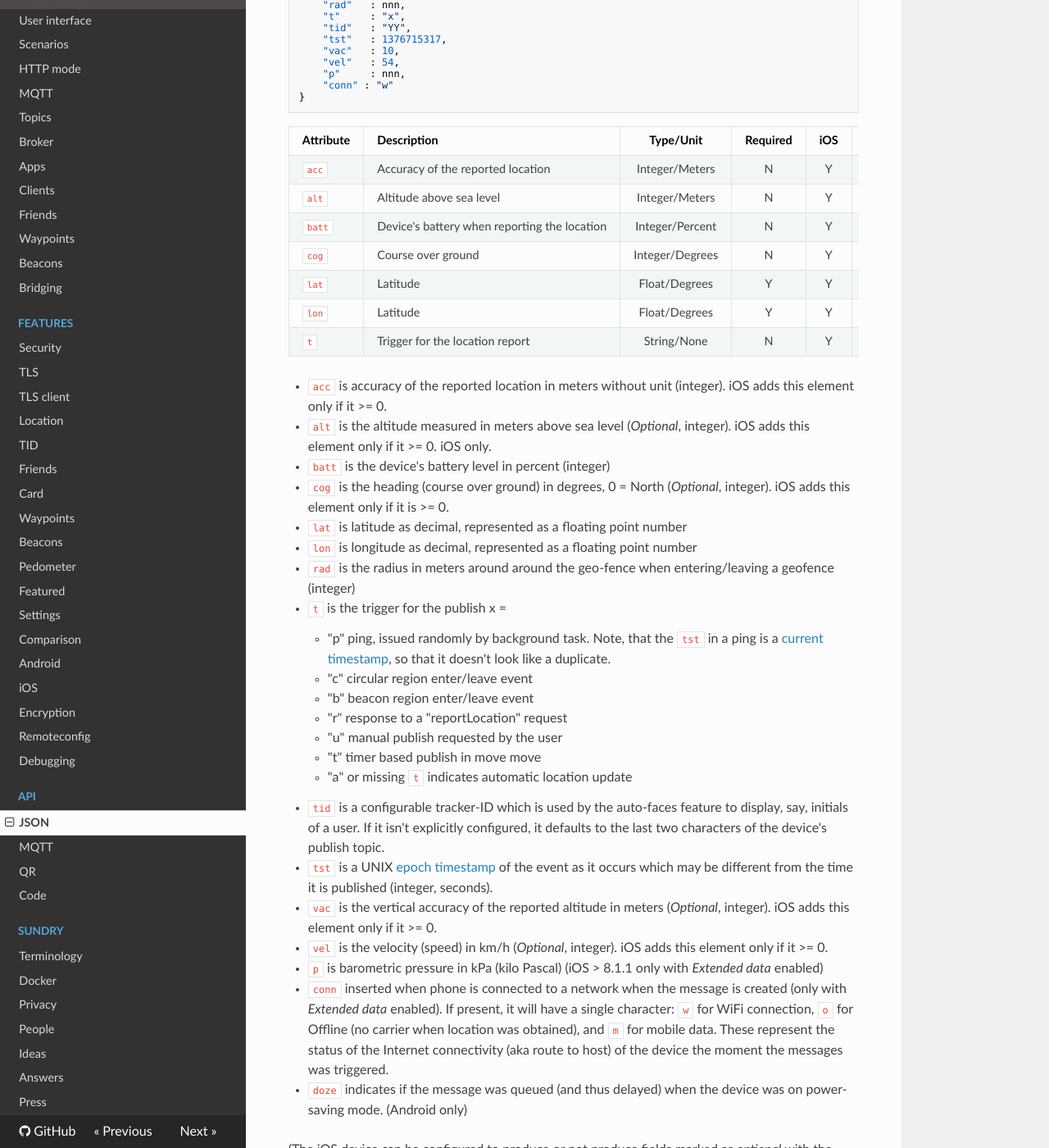
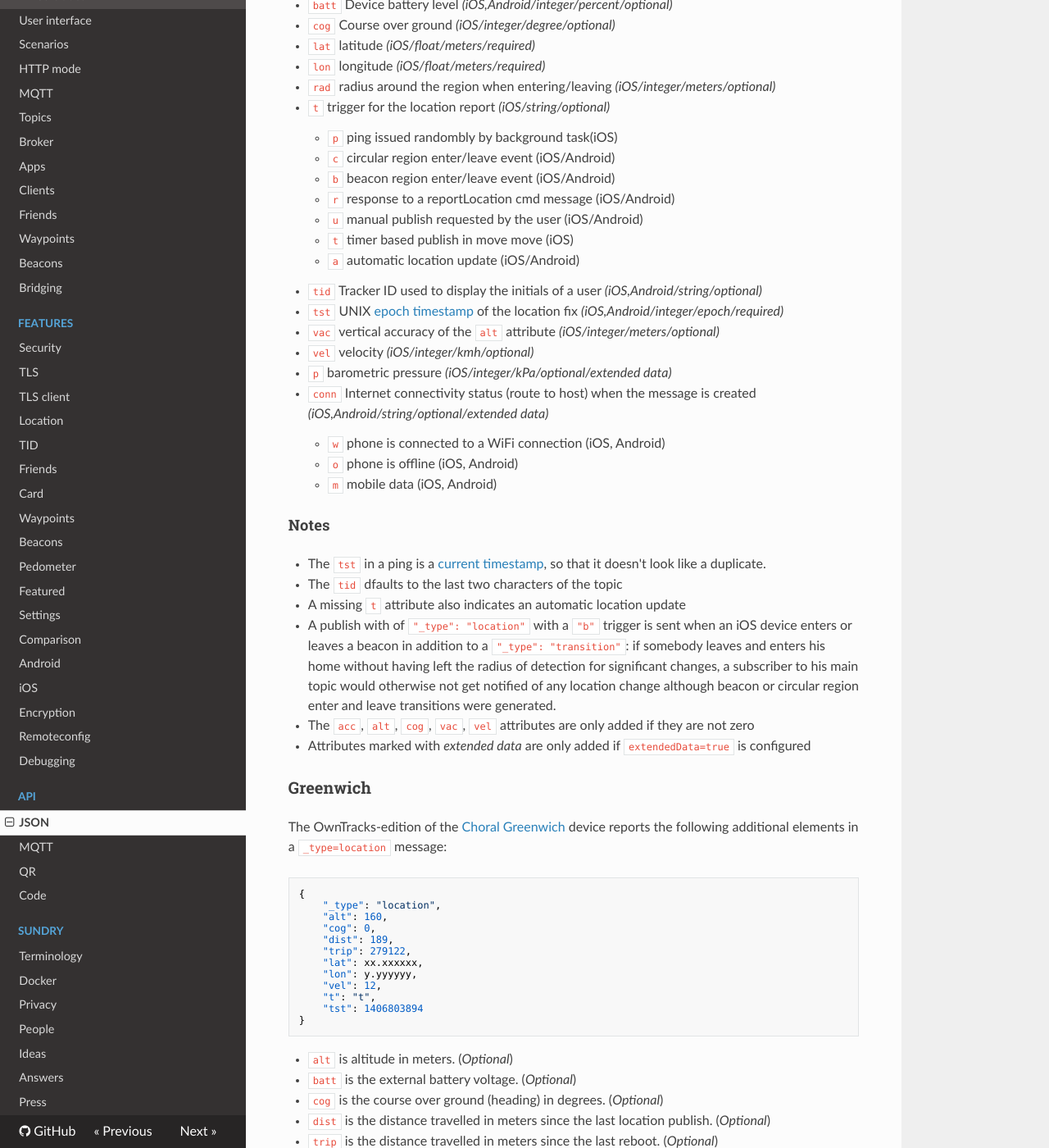
Before and after one commit to owntracks/booklet, an MkDocs documentation site: the page built from docs/tech/json.md, in a window 1280 px wide and 1400 px high, scrolled down 1550 px. Shown: the whole window at 82% size. Built offline with MkDocs 1.6.1, drawn with Linux system fonts in a browser that asks for light colours; nearby versions of some CDN libraries; old or Windows-style settings are respelled for this version of MkDocs; some of the changed text lies outside the part shown.

Commit message:
Update json.md

````diff
--- a/docs/tech/json.md
+++ b/docs/tech/json.md
@@ -42,68 +42,49 @@ In HTTP mode the apps POST their data to a single endpoint you configure.
 
 ## `_type=location`
 
-This location object describes the location of the device that published it.
+This location object describes the location of the device that reported it.
 
 ```json
 {
     "_type" : "location",
-    "acc"   : 75,
-    "alt"   : 13,
-    "batt"  : nnn,
-    "cog"   : 270,
-    "desc"  : "sssss",
-    "event" : "sssss",
-    "lat"   : x.xxxxxx,
-    "lon"   : y.yyyyyy,
-    "rad"   : nnn,
-    "t"     : "x",
-    "tid"   : "YY",
-    "tst"   : 1376715317,
-    "vac"   : 10,
-    "vel"   : 54,
-    "p"     : nnn,
-    "conn" : "w"
+    attributes....
 }
 ```
-| Attribute                             |Description                          | Type/Unit | Required |  iOS | Android |
-| --------------------------------------|:----------------------------------- | :-------: | :------: | :--: | :-----: |
-| `acc`                              | Accuracy of the reported location      | Integer/Meters| N |  Y    |   N     |
-| `alt`                              | Altitude above sea level      | Integer/Meters| N |  Y    |   N     |
-| `batt`                              | Device's battery when reporting the location      | Integer/Percent| N |  Y    |   Y|
-| `cog`                              | Course over ground      | Integer/Degrees| N |  Y    |   N|
-| `lat`                              | Latitude      | Float/Degrees| Y |  Y    |   Y|
-| `lon`                              | Latitude      | Float/Degrees| Y |  Y    |   Y|
-| `t`                              | Trigger for the location report      | String/None| N |  Y    |   Y|
 
+* `acc` Accuracy of the reported location in meters without unit _(iOS/integer/meters/optional)_
+* `alt` Altitude measured above sea level _(iOS/integer/meters/optional)_
+* `batt` Device battery level _(iOS,Android/integer/percent/optional)_
+* `cog` Course over ground _(iOS/integer/degree/optional)_
+* `lat` latitude _(iOS/float/meters/required)_
+* `lon` longitude _(iOS/float/meters/required)_
+* `rad` radius around the region when entering/leaving _(iOS/integer/meters/optional)_
+* `t` trigger for the location report _(iOS/string/optional)_
+    * `p` ping issued randombly by background task(iOS)
+    * `c` circular region enter/leave event (iOS/Android)
+    * `b` beacon region enter/leave event (iOS/Android)
+    * `r` response to a reportLocation cmd message (iOS/Android)
+    * `u` manual publish requested by the user (iOS/Android)
+    * `t` timer based publish in move move (iOS)
+    * `a` automatic location update (iOS/Android)
 
-* `acc` is accuracy of the reported location in meters without unit (integer). iOS adds this element only if it >= 0.
-* `alt` is the altitude measured in meters above sea level (_Optional_, integer). iOS adds this element only if it >= 0. iOS only.
-* `batt` is the device's battery level in percent (integer)
-* `cog` is the heading (course over ground) in degrees, 0 = North (_Optional_, integer). iOS adds this element only if it is >= 0.
-* `lat` is latitude as decimal, represented as a floating point number
-* `lon` is longitude as decimal, represented as a floating point number
-* `rad` is the radius in meters around around the geo-fence when entering/leaving a geofence (integer)
-* `t` is the trigger for the publish x =
-    * "p" ping, issued randomly by background task. Note, that the `tst` in a ping is a [current timestamp](https://github.com/owntracks/ios/issues/197), so that it doesn't look like a duplicate.
-    * "c" circular region enter/leave event
-    * "b" beacon region enter/leave event
-    * "r" response to a "reportLocation" request
-    * "u" manual publish requested by the user
-    * "t" timer based publish in move move
-    * "a" or missing `t` indicates automatic location update
-* `tid` is a configurable tracker-ID which is used by the auto-faces feature to display, say, initials of a user. If it isn't explicitly configured, it defaults to the last two characters of the device's publish topic.
-* `tst` is a UNIX [epoch timestamp](http://en.wikipedia.org/wiki/Unix_time) of the event as it occurs which may be different from the time it is published (integer, seconds).
-* `vac` is the vertical accuracy of the reported altitude in meters (_Optional_, integer). iOS adds this element only if it >= 0.
-* `vel` is the velocity (speed) in km/h (_Optional_, integer). iOS adds this element only if it >= 0.
-* `p` is barometric pressure in kPa (kilo Pascal) (iOS > 8.1.1 only with _Extended data_ enabled)
-* `conn` inserted when phone is connected to a network when the message is created (only with _Extended data_ enabled). If present, it will have a single character: `w` for WiFi connection, `o` for Offline (no carrier when location was obtained), and `m` for mobile data. These represent the status of the Internet connectivity (aka route to host) of the device the moment the messages was triggered.
-* `doze` indicates if the message was queued (and thus delayed) when the device was on power-saving mode. (Android only)
-
-(The iOS device can be configured to produce or not produce fields marked as _optional_ with the Extended Data setting.)
+* `tid` Tracker ID used to display the initials of a user _(iOS,Android/string/optional)_
+* `tst` UNIX [epoch timestamp](http://en.wikipedia.org/wiki/Unix_time) of the location fix _(iOS,Android/integer/epoch/required)_
+* `vac` vertical accuracy of the `alt` attribute _(iOS/integer/meters/optional)_
+* `vel` velocity _(iOS/integer/kmh/optional)_
+* `p` barometric pressure _(iOS/integer/kPa/optional/extended data)_
+* `conn` Internet connectivity status (route to host) when the message is created _(iOS,Android/string/optional/extended data)_
+    * `w` phone is connected to a WiFi connection (iOS, Android)
+    * `o` phone is offline (iOS, Android)
+    * `m` mobile data (iOS, Android)
 
 #### Notes
+* The `tst` in a ping is a [current timestamp](https://github.com/owntracks/ios/issues/197), so that it doesn't look like a duplicate.
+* The `tid` dfaults to the last two characters of the topic
+* A missing `t` attribute also indicates an automatic location update
+* A publish with of `"_type": "location"` with a `"b"` trigger is sent when an iOS device enters or leaves a beacon in addition to a `"_type": "transition"`: if somebody leaves and enters his home without having left the radius of detection for significant changes, a subscriber to his main topic would otherwise not get notified of any location change although beacon or circular region enter and leave transitions were generated.
+* The `acc`, `alt`, `cog`, `vac`, `vel` attributes are only added if they are not zero
+* Attributes marked with _extended data_ are only added if `extendedData=true` is configured
 
-* A publish with of `"_type": "location"` with a `"b"` trigger is sent when an iOS device enters or leaves a beacon in addition to a `"_type": "transition"`: if somebody leaves and enters his home without having left the radius of detection for significant changes, a subscriber to his main topic would otherwise not get notified of any location change although beacon or circular region enter and leave transitions were generated.
 
 
 
````
